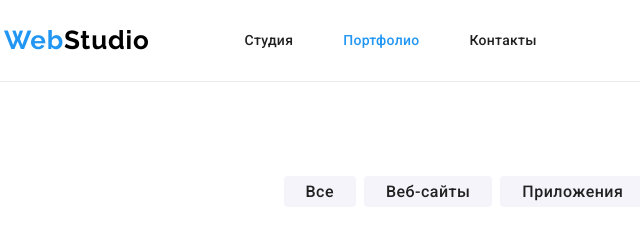
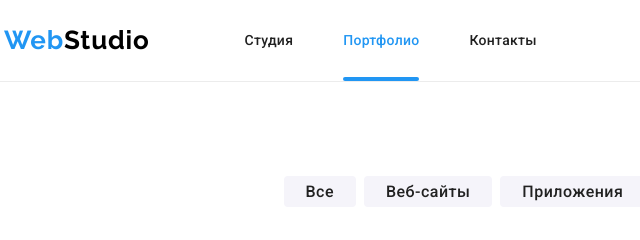
Before and after one commit to NikOroferov/goit-markup-hw-05, a plain HTML site: page porfolio.html in a window 1280 px wide. Shown: the top 240 px of the page, 51-691 px from the left. Drawn offline with nearby package versions, Linux system fonts and the light colour scheme.

Commit message:
Добавил анимации

```diff
--- a/css/styles.css
+++ b/css/styles.css
@@ -118,6 +118,41 @@ img {
   line-height: 1.2;
   letter-spacing: 0.02em;
   transition: color 250ms cubic-bezier(0.4, 0, 0.2, 1);
+}
+
+.link::after {
+  content: '';
+  position: absolute;
+  bottom: 0;
+  left: 0;
+
+  width: 100%;
+  height: 4px;
+
+  border-radius: 2px;
+  opacity: 0;
+  background-color: var(--accent-color);
+}
+
+.link:hover::after,
+.link:focus::after,
+.link.now::after {
+  content: '';
+  position: absolute;
+  bottom: 0;
+  left: 0;
+
+  width: 100%;
+  height: 4px;
+
+  border-radius: 2px;
+  opacity: 1;
+  background-color: var(--accent-color);
+  transition: opacity 250ms cubic-bezier(0.4, 0, 0.2, 1);
+}
+
+.link-item {
+  position: relative;
 }
 
 .link-item:not(:last-child) {
@@ -589,14 +624,15 @@ img {
 .backdrop.is-hidden {
   opacity: 0;
   pointer-events: none;
-  transition: opacity 1000ms linear;
 }
 
 .modal {
   position: absolute;
   top: 50%;
   left: 50%;
+
   transform: translate(-50%, -50%);
+  transition: transform 250ms cubic-bezier(0.075, 0.82, 0.165, 1);
 
   min-height: 580px;
   min-width: 530px;
@@ -606,6 +642,10 @@ img {
   background-color: var(--white);
   box-shadow: 0px 1px 3px rgba(0, 0, 0, 0.12), 0px 1px 1px rgba(0, 0, 0, 0.14),
     0px 2px 1px rgba(0, 0, 0, 0.2);
+}
+
+.backdrop.is-hidden .modal {
+  transform: translate(-150%, -50%);
 }
 
 .modal-btn {
```
